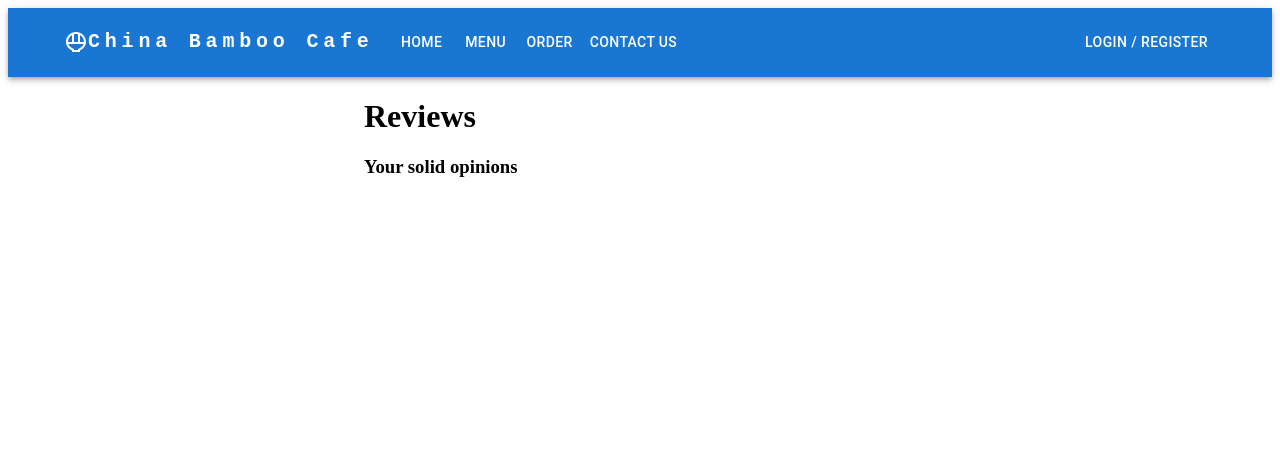
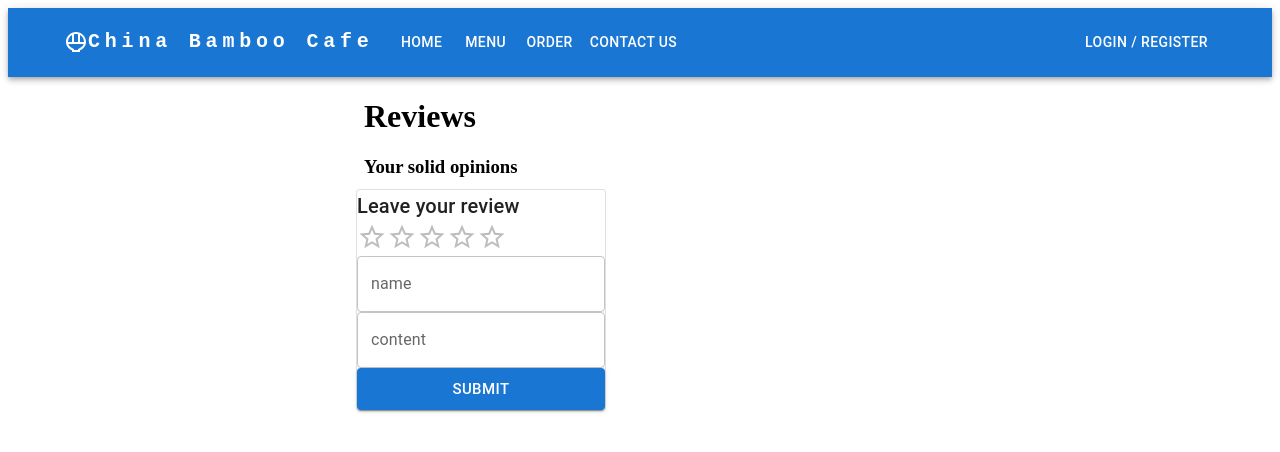
Before and after one commit to HugoDelgado18/Floral, a React (Create React App) app in the folder client/: page / in a window 1280 px wide. Shown: the top 452 px of the page. Built offline with nearby package versions, Linux system fonts and the light colour scheme; no server answers.

Commit message:
review creation form complete need to finish handle submit

```diff
--- a/client/src/App.js
+++ b/client/src/App.js
@@ -5,7 +5,7 @@ import axios from 'axios';
 import Container from '@mui/material/Container';
 import Header from "./components/header/Header.js";
 import Review from "./components/reviews/Review.js";
-
+import ReviewForm from "./components/reviews/ReviewCreation.js";
 
 
 
@@ -24,6 +24,7 @@ const App = () => {
       <Header/>
       <Container maxWidth="sm">
       <Review />
+      <ReviewForm />
       </Container>
     </div>
   );
--- a/client/src/components/reviews/ReviewCreation.js
+++ b/client/src/components/reviews/ReviewCreation.js
@@ -1,4 +1,7 @@
 import React, { useState } from 'react';
+// import FileBase from 'react-file-base64';
+import Box from '@mui/material/Box';
+import Grid from '@mui/material/Grid';
 import Paper from '@mui/material/Paper';
 import TextField from '@mui/material/TextField';
 import Typography from '@mui/material/Typography';
@@ -7,34 +10,51 @@ import Rating from '@mui/material/Rating';
 
 function ReviewCreation(){
   const [reviewData, setReviewData ] = useState({
-    reviewer: '',
+    name: '',
     rating: 0,
     content: ''
   })
   const [starCount, setStarCount] =  useState(0);
 
+  const handleSubmit = () => {
+
+  }
 
 
   return (
-        <Paper >
+      <Box
+        sx={{
+          display: "flex",
+          flexWrap:'wrap',
+          height: "200px",
+          width: "600px"
+        }}
+        >
+        <Grid sx={{flexGrow: 2}} container spacing={1}>
+        <Paper variant="outlined" elevation={3} >
           <form autoComplete="off" noValidate onSubmit={handleSubmit}>
             <Typography variant='h6'>Leave your review</Typography>
+            <Grid spacing={4}>
+              <Rating
+                 name="simple-controlled"
+                 value={starCount}
+                 onChange={(e, newValue) => {
+                   setStarCount(newValue);
+                   setReviewData({ ...reviewData, rating: e.target.value })
+                 }}
+                 size="large"
+                  />
+                </Grid>
+                <Grid spacing={4}>
             <TextField
-              name="Reviewer"
+              name="name"
               variant="outlined"
-              label="Reviewer"
+              label="name"
               fullWidthvalue={reviewData.reviewer}
-              onChange={(e) => setReviewData({ ...reviewData, reviewer: e.target.value})}
+              onChange={(e) => setReviewData({ ...reviewData, name: e.target.value})}
                />
-             <Rating
-                name="simple-controlled"
-                value={starCount}
-                onChange={(e, newValue) => {
-                  setStarCount(newValue);
-                  setReviewData({ ...reviewData, rating: e.target.value })
-                }}
-                size="small"
-                 />
+             </Grid>
+             <Grid spacing={4}>
               <TextField
                  name="content"
                  variant="outlined"
@@ -42,9 +62,12 @@ function ReviewCreation(){
                  fullWidthvalue={reviewData.content}
                  onChange={(e) => setReviewData({ ...reviewData, content: e.target.value})}
                   />
-             <Button>Submit</Button>
+              </Grid>
+             <Button variant='contained' color="primary" size="large" type="submit" fullWidth>Submit</Button>
           </form>
         </Paper>
+        </Grid>
+      </Box>
   );
 }
 export default ReviewCreation;
```
